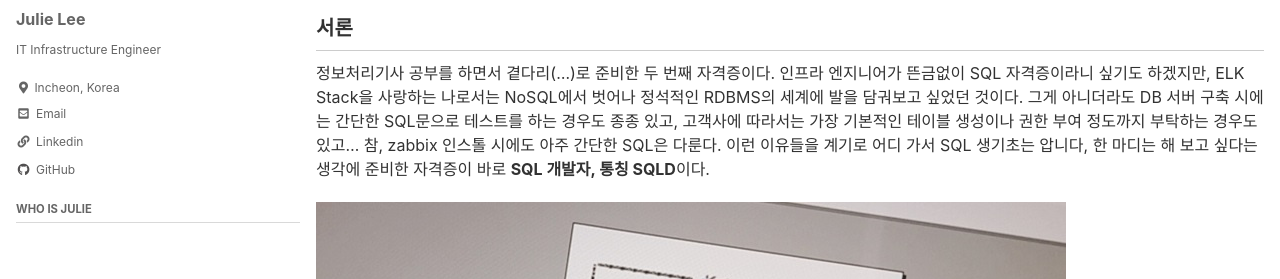
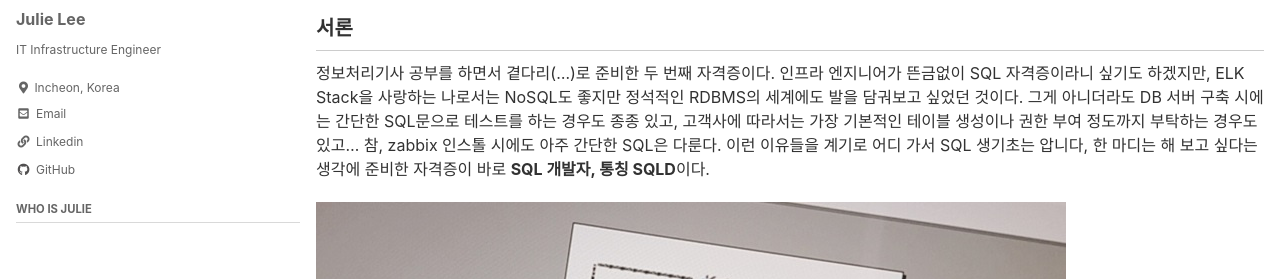
Before and after one commit to smilejulie0812/smilejulie0812.github.io, a Jekyll site: the page built from _posts/2021-04-30-sqldeveloper.md, in a window 1280 px wide and 900 px high. Shown: the part 233-512 px from the top of the window. Built offline with Jekyll 4.4.1, drawn with Linux system fonts in a browser that asks for light colours; cached includes are drawn as plain includes.

Commit message:
Update 2021-04-30-sqldeveloper.md

```diff
--- a/_posts/2021-04-30-sqldeveloper.md
+++ b/_posts/2021-04-30-sqldeveloper.md
@@ -9,7 +9,7 @@ sidebar:
   nav: "docs"
 ---
 ## 서론
-정보처리기사 공부를 하면서 곁다리(...)로 준비한 두 번째 자격증이다. 인프라 엔지니어가 뜬금없이 SQL 자격증이라니 싶기도 하겠지만, ELK Stack을 사랑하는 나로서는 NoSQL에서 벗어나 정석적인 RDBMS의 세계에 발을 담궈보고 싶었던 것이다. 그게 아니더라도 DB 서버 구축 시에는 간단한 SQL문으로 테스트를 하는 경우도 종종 있고, 고객사에 따라서는 가장 기본적인 테이블 생성이나 권한 부여 정도까지 부탁하는 경우도 있고... 참, zabbix 인스톨 시에도 아주 간단한 SQL은 다룬다. 이런 이유들을 계기로 어디 가서 SQL 생기초는 압니다, 한 마디는 해 보고 싶다는 생각에 준비한 자격증이 바로 **SQL 개발자, 통칭 SQLD**이다.
+정보처리기사 공부를 하면서 곁다리(...)로 준비한 두 번째 자격증이다. 인프라 엔지니어가 뜬금없이 SQL 자격증이라니 싶기도 하겠지만, ELK Stack을 사랑하는 나로서는 NoSQL도 좋지만 정석적인 RDBMS의 세계에도 발을 담궈보고 싶었던 것이다. 그게 아니더라도 DB 서버 구축 시에는 간단한 SQL문으로 테스트를 하는 경우도 종종 있고, 고객사에 따라서는 가장 기본적인 테이블 생성이나 권한 부여 정도까지 부탁하는 경우도 있고... 참, zabbix 인스톨 시에도 아주 간단한 SQL은 다룬다. 이런 이유들을 계기로 어디 가서 SQL 생기초는 압니다, 한 마디는 해 보고 싶다는 생각에 준비한 자격증이 바로 **SQL 개발자, 통칭 SQLD**이다.
 
 {% raw %}<img src="https://smilejulie0812.github.io/assets/images/sqldeveloper-1.jpg" alt="">{% endraw %}
 
```
